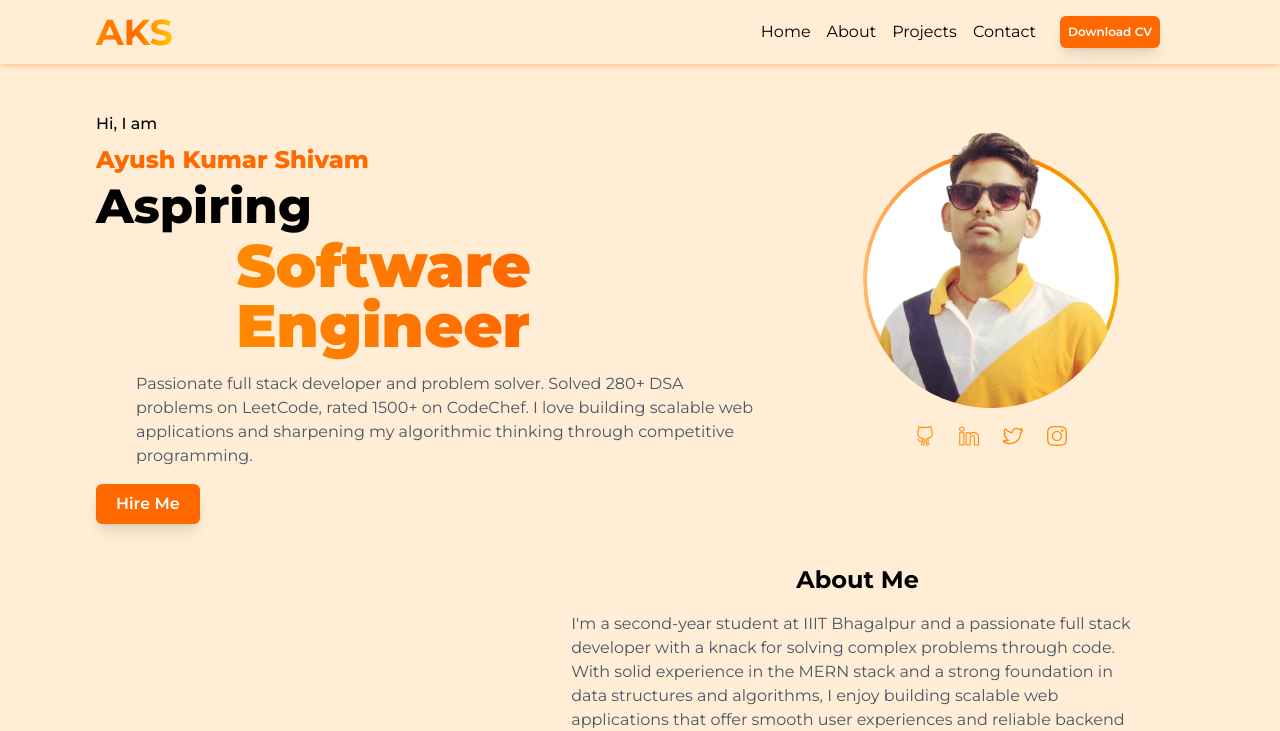
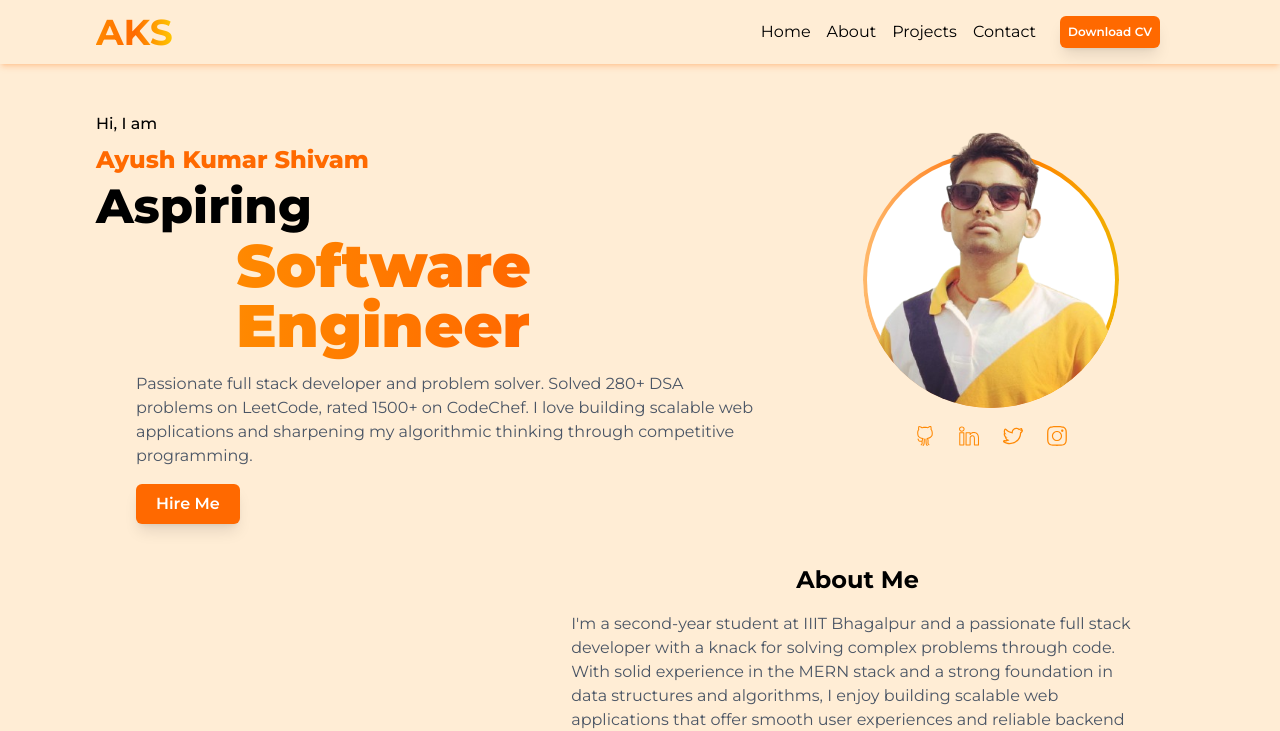
Before and after one commit to Ayushivam22/portfolio, a React (Vite) app: page / in a window 1280 px wide. Shown: the top 731 px of the page. Built offline with nearby package versions, Linux system fonts and the light colour scheme.

Commit message:
minor tweak2

```diff
--- a/src/components/Hero.tsx
+++ b/src/components/Hero.tsx
@@ -70,7 +70,7 @@ const Hero = () => {
                         sharpening my algorithmic thinking through competitive
                         programming.
                     </div>
-                    <div className="flex">
+                    <div className="flex px-10">
                         <button className="bg-orange-500 hover:bg-orange-600 text-white font-semibold py-2 px-5 rounded-md transition w-auto shadow-lg hover:shadow-xl focus:outline-none focus:ring-2 focus:ring-orange-400 focus:ring-opacity-50">
                             Hire Me
                         </button>
@@ -106,7 +106,7 @@ const Hero = () => {
                     </div>
                 </div>
             </div>
-            <div className="hero-lower flex justify-center items-center mt-10">
+            <div className="hero-lower flex justify-center items-center my-10">
                 <div className="hero-lower-left basis-4/10 w-full hidden md:flex flex-col items-center space-y-4">
                     <div className="">
                         {/* Circular Border Container */}
@@ -179,7 +179,6 @@ const Hero = () => {
                     </div>
                 </div>
             </div>
-            <div className="h-100"></div>
         </div>
     );
 };
```
